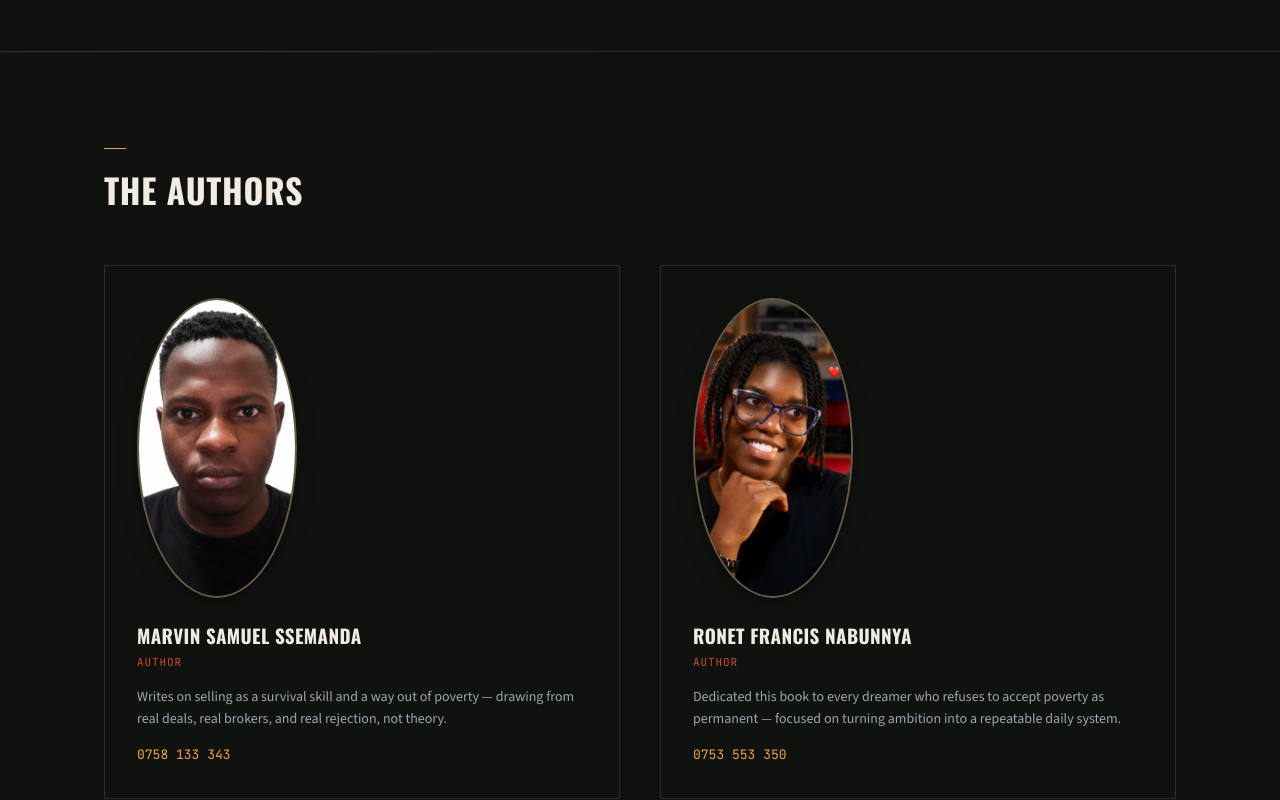
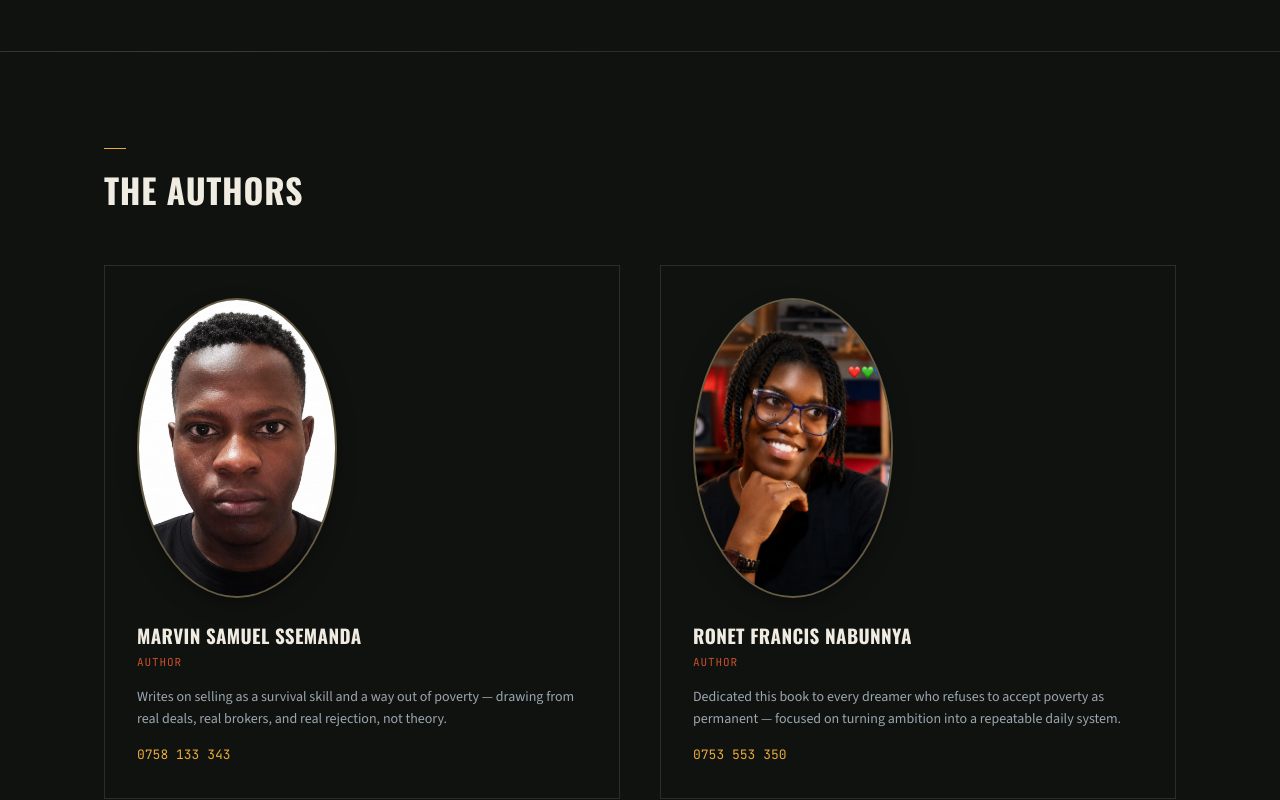
Before and after one commit to Alphabranco999/website-book, a plain HTML site: page index.html in a window 1280 px wide. Shown: the part 3232-4032 px from the top of the page. Drawn offline with nearby package versions, Linux system fonts and the light colour scheme.

Commit message:
Update index.html

```diff
--- a/index.html
+++ b/index.html
@@ -295,7 +295,7 @@
   .authors{ display:grid; grid-template-columns:1fr 1fr; gap:40px; margin-top:48px; }
   .author-card{ border:1px solid var(--line); padding:32px; }
   .avatar{
-    width:160px; height:300px; border-radius:50%; background:var(--steel-2); border:2px solid rgba(232,169,58,0.35);
+    width:200px; height:300px; border-radius:50%; background:var(--steel-2); border:2px solid rgba(232,169,58,0.35);
     display:flex; align-items:center; justify-content:center; font-family:'Oswald'; font-size:28px; color:var(--gold);
     margin-bottom:22px; overflow:hidden; box-shadow: 0 8px 24px -8px rgba(0,0,0,0.6);
   }
```
